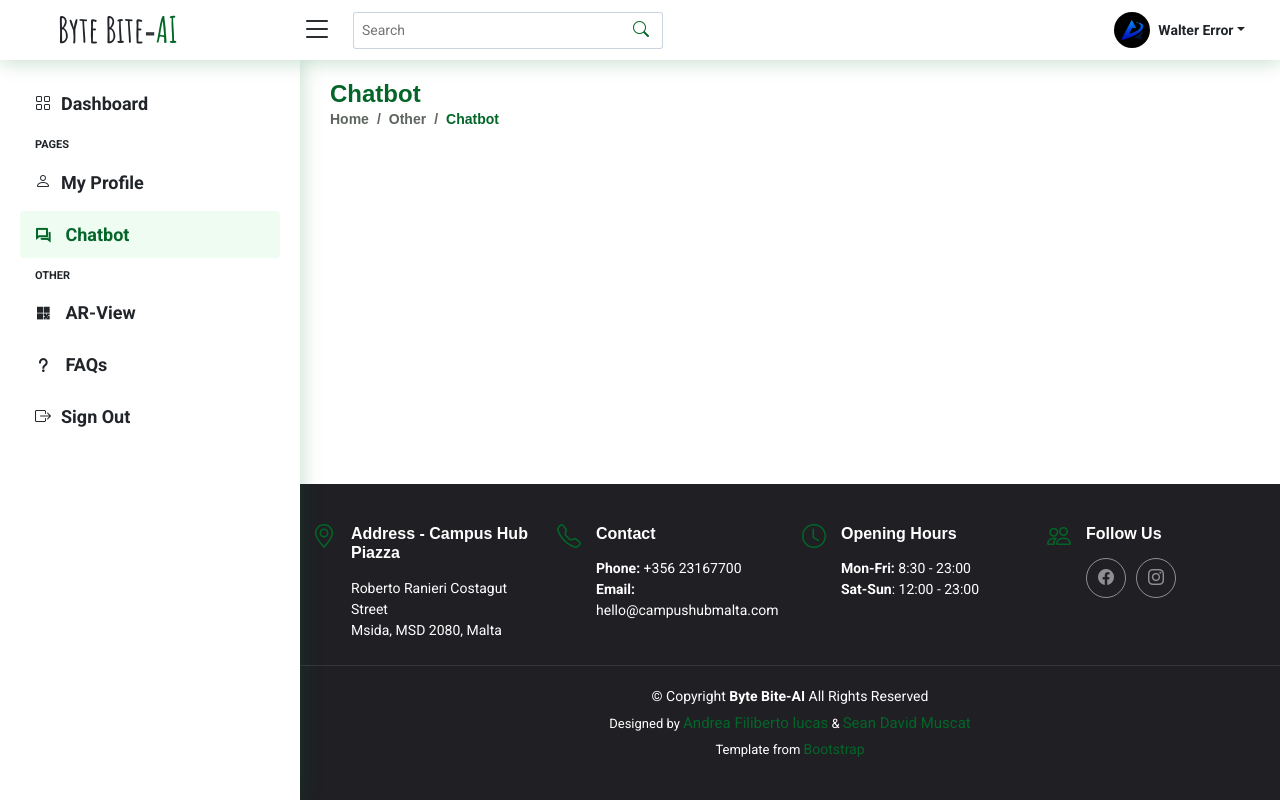
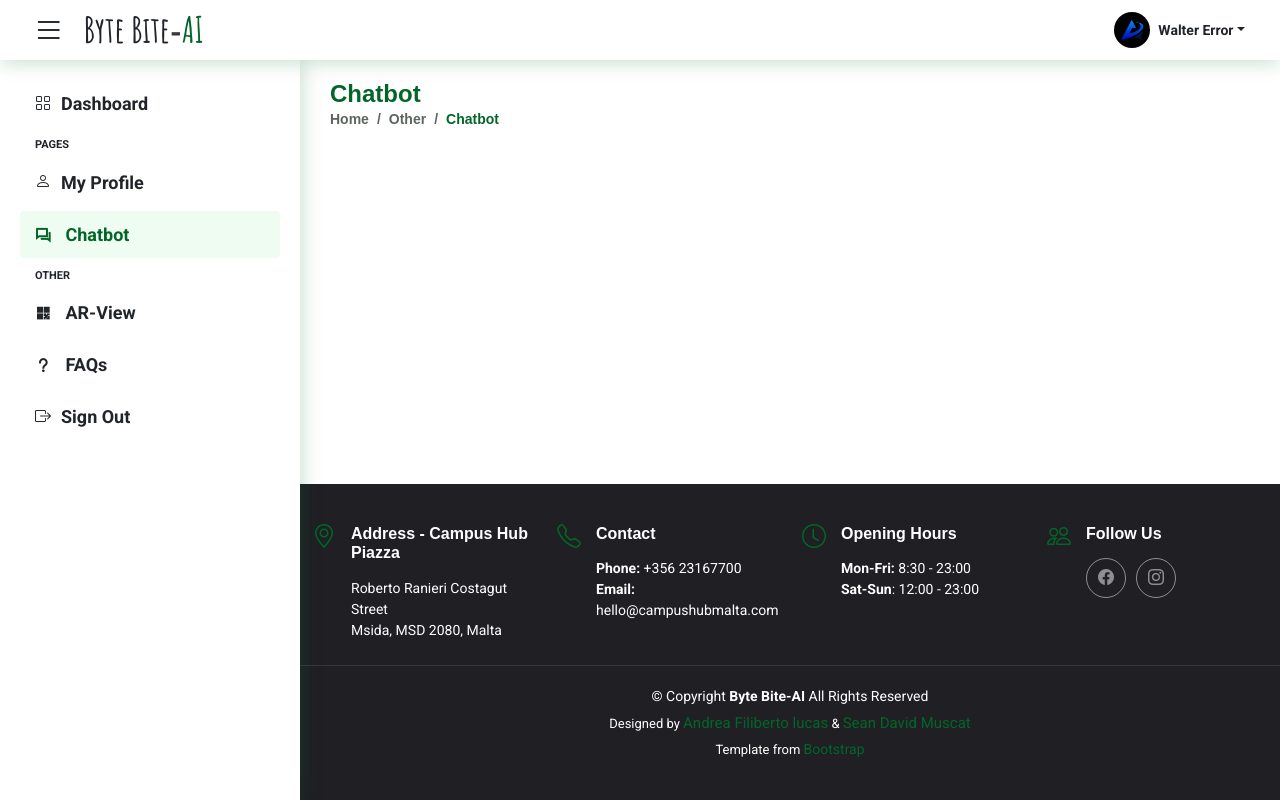
Before and after one commit to AFLucas-UOM/Byte-Bite-AI, a Flask app: page /chatbot in a window 1280 px wide. Run offline with Flask 3, Linux system fonts and the light colour scheme; some libraries are stand-ins or nearby versions.

Commit message:
Refactor header in chatbot, dashboard, and FAQs templates: remove redundant search bar and adjust logo padding

```diff
--- a/templates/chatbot.html
+++ b/templates/chatbot.html
@@ -36,19 +36,12 @@
   <header id="header" class="header fixed-top d-flex align-items-center">
     <div class="d-flex align-items-center justify-content-between">
       <a href="#" class="logo d-flex align-items-center">
+        <i class="bi bi-list toggle-sidebar-btn" style="color: #212529; padding-left: 1vw;"></i>
         <h1 class="sitename" onclick="location.reload();">
-          <span style="padding-left: 1cm;" class="title">Byte Bite</span>-<span style="padding-right: 0.5cm;" class="accent">AI</span>
+          <span style="padding-left: 0.5cm;" class="title">Byte Bite</span>-<span style="padding-right: 0.5cm;" class="accent">AI</span>
         </h1>
       </a>
-      <i class="bi bi-list toggle-sidebar-btn" style="color: #212529;"></i>
     </div><!-- End Logo -->
-
-    <div class="search-bar">
-      <form class="search-form d-flex align-items-center" method="POST" action="#">
-        <input type="text" name="query" placeholder="Search" title="Enter search keyword">
-        <button type="submit" title="Search"><i class="bi bi-search"></i></button>
-      </form>
-    </div><!-- End Search Bar -->
 
     <nav class="header-nav ms-auto">
       <ul class="d-flex align-items-center">
```
Also changed, not shown: templates/dashboard.html (+2 -9 lines), templates/faqs.html (+2 -9 lines).
